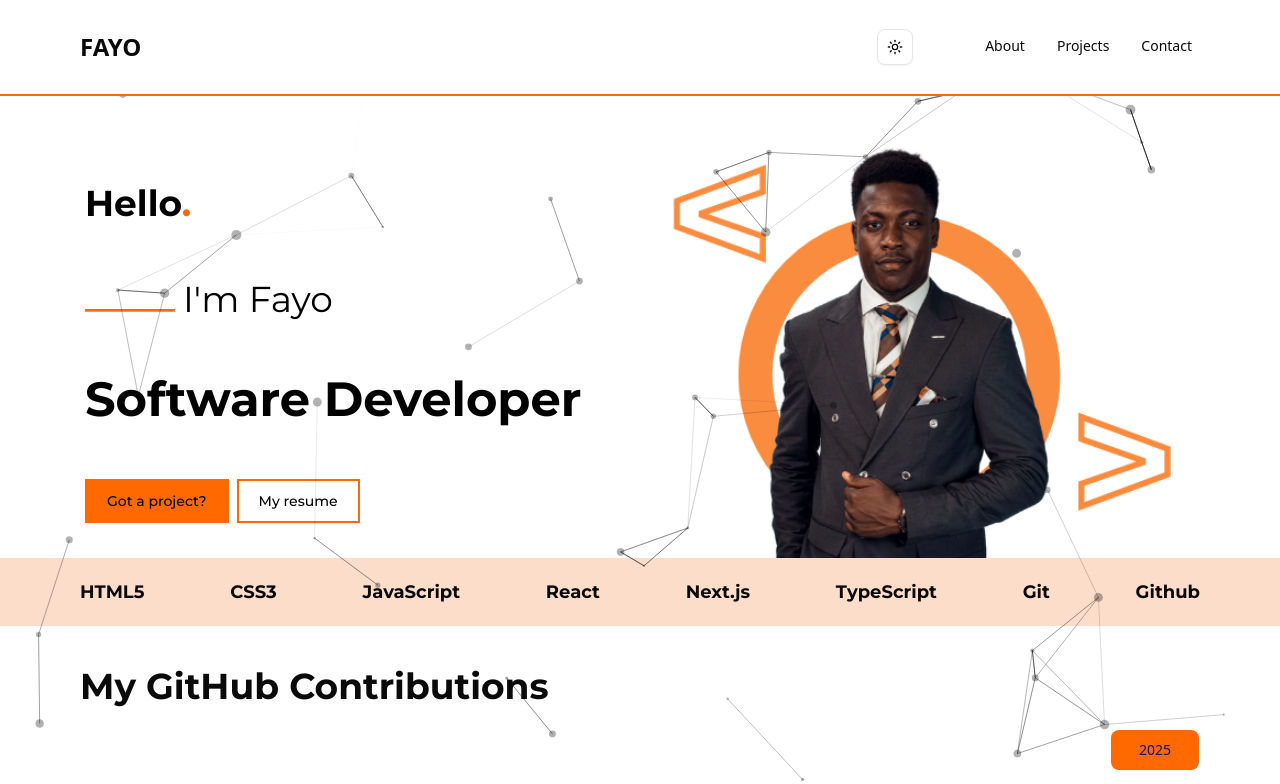
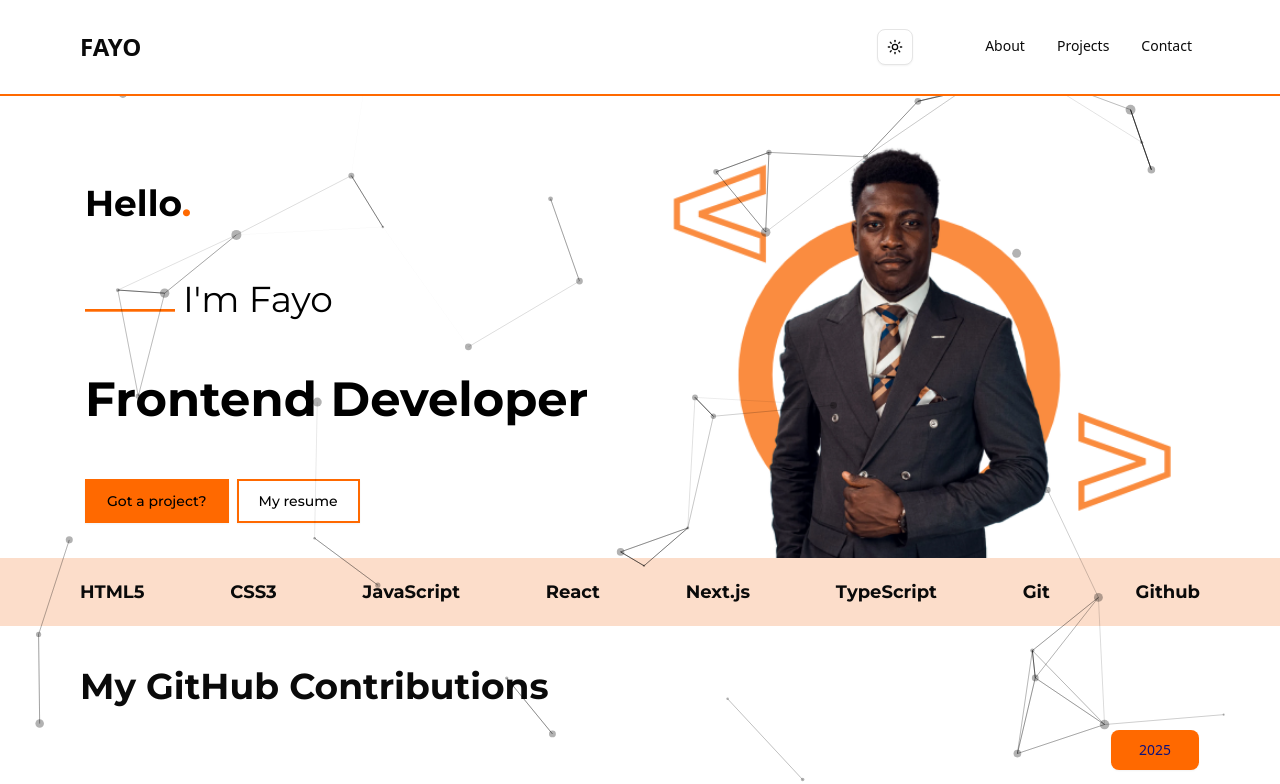
Before and after one commit to Fayorr/portfolio, a Next.js app: page / in a window 1280 px wide. Shown: the top 784 px of the page. Built offline with nearby package versions, Linux system fonts and the light colour scheme.

Commit message:
refactor

```diff
--- a/src/app/page.tsx
+++ b/src/app/page.tsx
@@ -28,7 +28,7 @@ export default function Home() {
 						</p>
 					</div>
 					<h2 className='text-3xl md:text-5xl font-bold text-black dark:text-white'>
-						Software Developer
+						Frontend Developer
 					</h2>
 					<div className='flex flex-row gap-2'>
 						<Button
```
